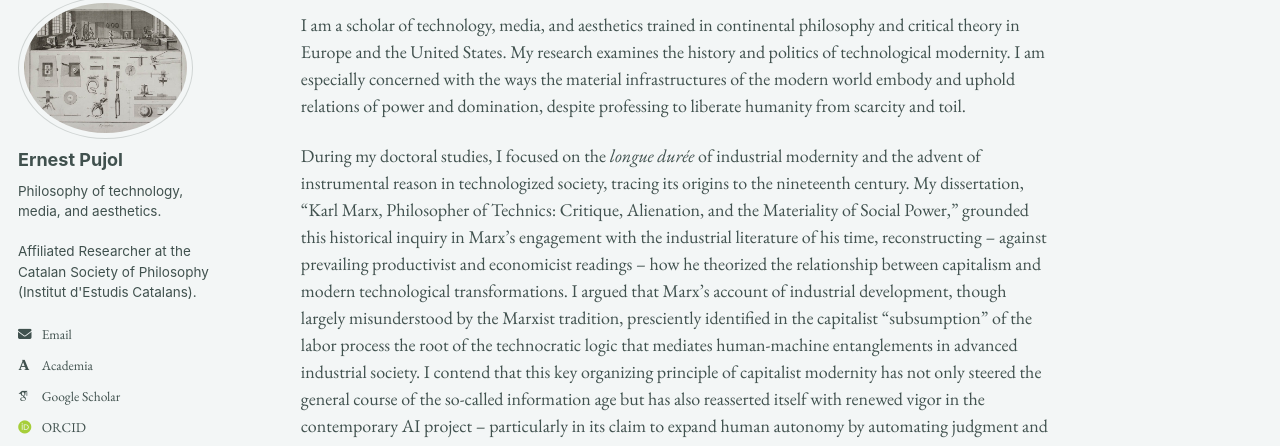
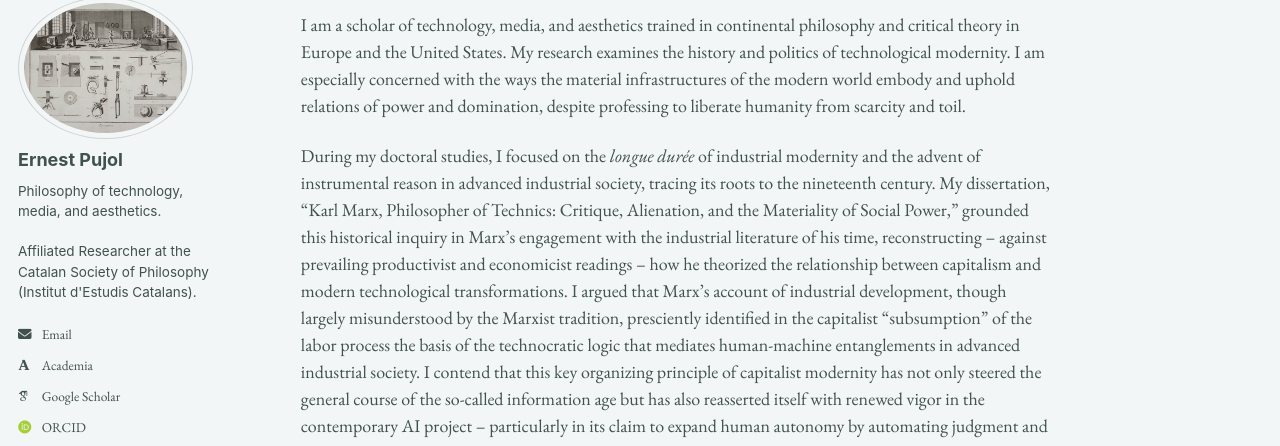
Before and after one commit to epujol90/epujol90.github.io, a Jekyll site: the page built from _pages/about.md, in a window 1280 px wide and 1069 px high. Shown: the part 104-550 px from the top of the window. Built offline with Jekyll 4.4.1, drawn with Linux system fonts in a browser that asks for light colours; some web fonts are replaced; a script bundle is joined from its source files by our own code; library files that are not in the unit come from our copies; some of the changed text lies outside the part shown.

Commit message:
Update about.md

```diff
--- a/_pages/about.md
+++ b/_pages/about.md
@@ -8,6 +8,6 @@ redirect_from:
 ---
 I am a scholar of technology, media, and aesthetics trained in continental philosophy and critical theory in Europe and the United States. My research examines the history and politics of technological modernity. I am especially concerned with the ways the material infrastructures of the modern world embody and uphold relations of power and domination, despite professing to liberate humanity from scarcity and toil.
 
-During my doctoral studies, I focused on the _longue durée_ of industrial modernity and the advent of instrumental reason in technologized society, tracing its origins to the nineteenth century. My dissertation, “Karl Marx, Philosopher of Technics: Critique, Alienation, and the Materiality of Social Power,” grounded this historical inquiry in Marx’s engagement with the industrial literature of his time, reconstructing -- against prevailing productivist and economicist readings -- how he theorized the relationship between capitalism and modern technological transformations. I argued that Marx’s account of industrial development, though largely misunderstood by the Marxist tradition, presciently identified in the capitalist "subsumption" of the labor process the root of the technocratic logic that mediates human-machine entanglements in advanced industrial society. I contend that this key organizing principle of capitalist modernity has not only steered the general course of the so-called information age but has also reasserted itself with renewed vigor in the contemporary AI project -- particularly in its claim to expand human autonomy by automating judgment and reason.
+During my doctoral studies, I focused on the _longue durée_ of industrial modernity and the advent of instrumental reason in advanced industrial society, tracing its roots to the nineteenth century. My dissertation, “Karl Marx, Philosopher of Technics: Critique, Alienation, and the Materiality of Social Power,” grounded this historical inquiry in Marx’s engagement with the industrial literature of his time, reconstructing -- against prevailing productivist and economicist readings -- how he theorized the relationship between capitalism and modern technological transformations. I argued that Marx’s account of industrial development, though largely misunderstood by the Marxist tradition, presciently identified in the capitalist "subsumption" of the labor process the basis of the technocratic logic that mediates human-machine entanglements in advanced industrial society. I contend that this key organizing principle of capitalist modernity has not only steered the general course of the so-called information age but has also reasserted itself with renewed vigor in the contemporary AI project -- particularly in its claim to expand human autonomy by automating judgment and reason.
 
 I hold a Ph.D. from Duke University’s Graduate Program in Literature, where I specialized in critical theory and media philosophy, as well as a Fulbright-funded master’s degree in media studies from New York University. I received my undergraduate training in Spain, where I completed two degrees in philosophy (UNED) and fine art (University of Barcelona). I am currently an affiliated researcher with the Historical Materialism Studies Group of the Societat Catalana de Filosofia -- the philosophy section of the Institut d’Estudis Catalans, the highest academic body for the Catalan language and culture. My work has appeared in _South Atlantic Quarterly_ and _Marx and Philosophy Review of Books_, with further articles under review or in preparation for _Historical Materialism_, _Theory, Culture & Society_, and a special issue of _Qui Parle_. Alongside my research, I have developed substantive experience in writing pedagogy, including two years of writing center practice at Duke’s Thompson Writing Studio and teaching writing-intensive courses on media theory, philosophy of technology, and the history and politics of AI.
```
